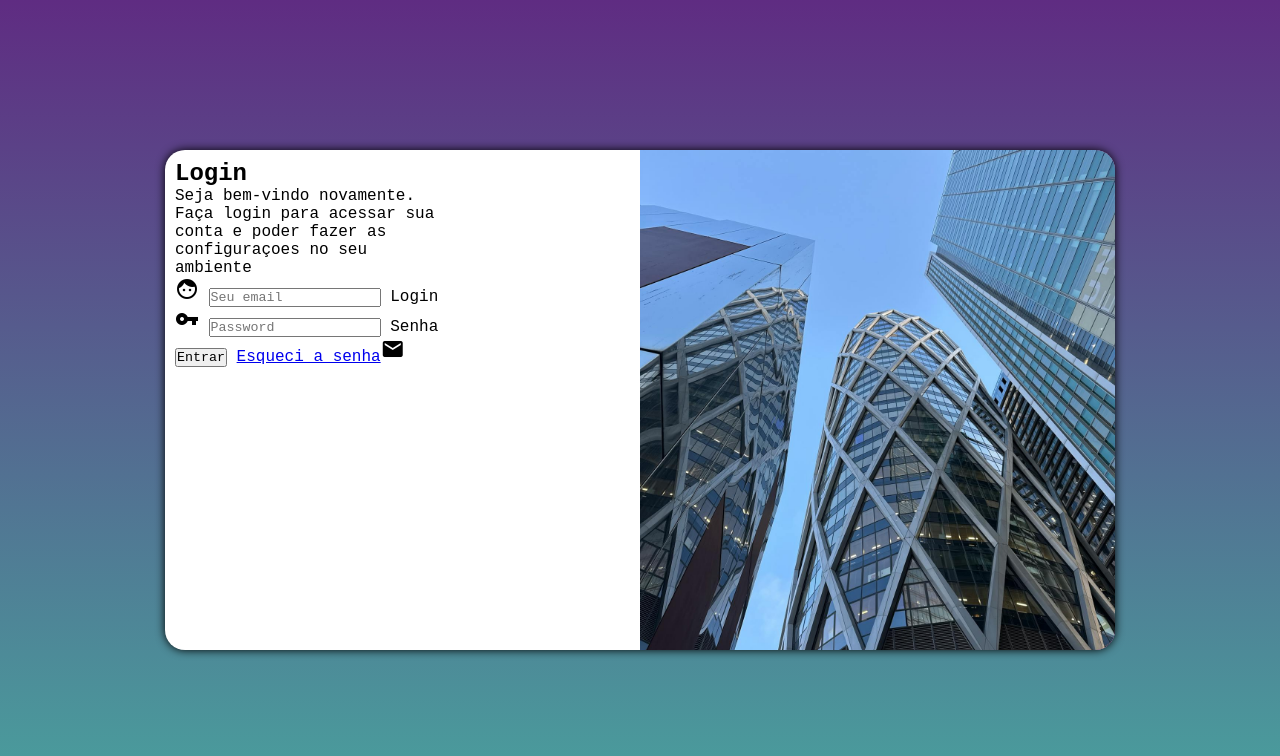
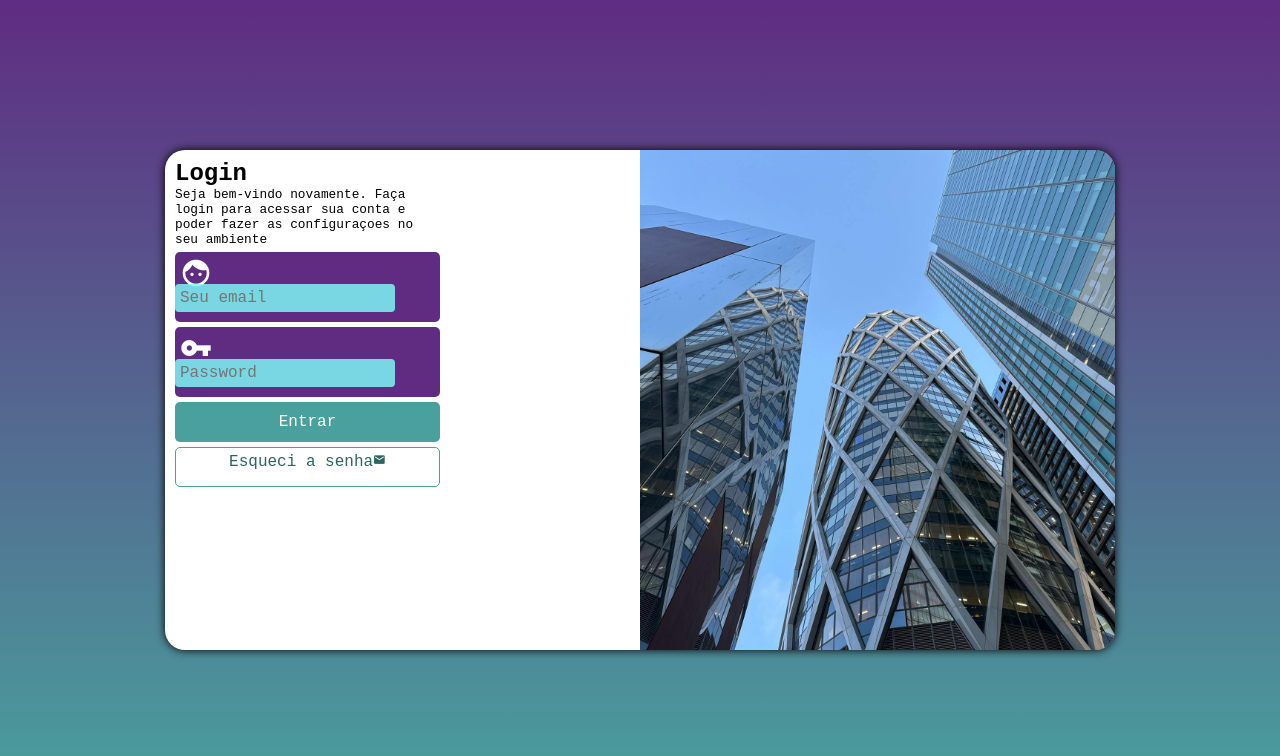
Before and after one commit to Chemizze/projeto-login, a plain HTML site: page index.html in a window 1280 px wide. Drawn offline with Linux system fonts and the light colour scheme.

Commit message:
nao finalizado

```diff
--- a/estilo/media.css
+++ b/estilo/media.css
@@ -35,4 +35,20 @@
         float: left;
         width: 30%;
     }
+    div.campo> span{
+    color: white;
+    font-size: 2em;
+    width: 40px;
+    padding: 5px;
 }
+div.campo >input{
+    background-color: #7dfaf6d5;
+    font-size: 1em;
+    width: calc(100%-39px);
+    transform: translateY(-10px);
+    height: 100%;
+    border: 0px;
+    padding: 5px;
+    border-radius: 4px;
+}
+}
--- a/estilo/style.css
+++ b/estilo/style.css
@@ -31,6 +31,7 @@ section#login{
     left: 50%;
     transform: translate(-50%,-50%);
 
+
     background-color: white;
     width: 290px;
     height: 500px;
@@ -52,8 +53,71 @@ section#login > div#formulario{
     display: block;
 }
 section#fromulario > h1{
-    font-size: 2em;
+    font-size: 1.5em;
+
 }
 div#formulario>p{
+    font-size: 0.8em;
+}
+form > div.campo{
+    background-color: #5f2c82;
+    display: block;
+    width: 100%;
+    border-radius: 5px;
+    margin: 5px 0px;
+
+}
+div.campo > label{
+    display: none;
+}
+div.campo> span{
+    color: white;
+    font-size: 2em;
+    width: 40px;
+    padding: 5px;
+}
+div.campo >input{
+    background-color: #7dfaf6d5;
     font-size: 1em;
+    width: calc(100%-39px);
+    transform: translateY(-10px);
+    height: 100%;
+    border: 0px;
+    padding: 5px;
+    border-radius: 4px;
 }
+form > input[type=submit]{
+    display: block;
+    font-size: 1em;
+    width: 100%;
+    height: 40px;
+    background-color: #49a09d;
+    border: none;
+    color: white;
+    border-radius: 5px;
+    cursor: pointer;
+}
+form> input[type=submit]:hover{
+    background-color: #33706e;
+}
+form > a.botao{
+    display: block;
+    text-align: center;
+    font-size: 1em;
+    width: 100%;
+    height: 40px;
+    padding-top: 5px;
+    margin-top: 5px;
+    background-color: white;
+    color: #2d6462;
+    border: 1px solid #49a09d;
+    border-radius: 5px;
+    text-decoration: none;
+
+}
+form > a.botao:hover{
+    background-color: #6cd3cf;
+}
+form > a.botao > span{
+    font-size: 0.8em;
+}
--- a/index.html
+++ b/index.html
@@ -30,7 +30,7 @@
                         <label for="isenha">Senha</label>
                     </div>
                     <input type="submit" value="Entrar">
-                    <a href="esqueci.html">Esqueci a senha</a><span class="material-icons md-24">mail</span>
+                    <a href="esqueci.html" class="botao">Esqueci a senha<span class="material-icons md-24">mail</span></a>
                 </form>
 
             </div>
```
